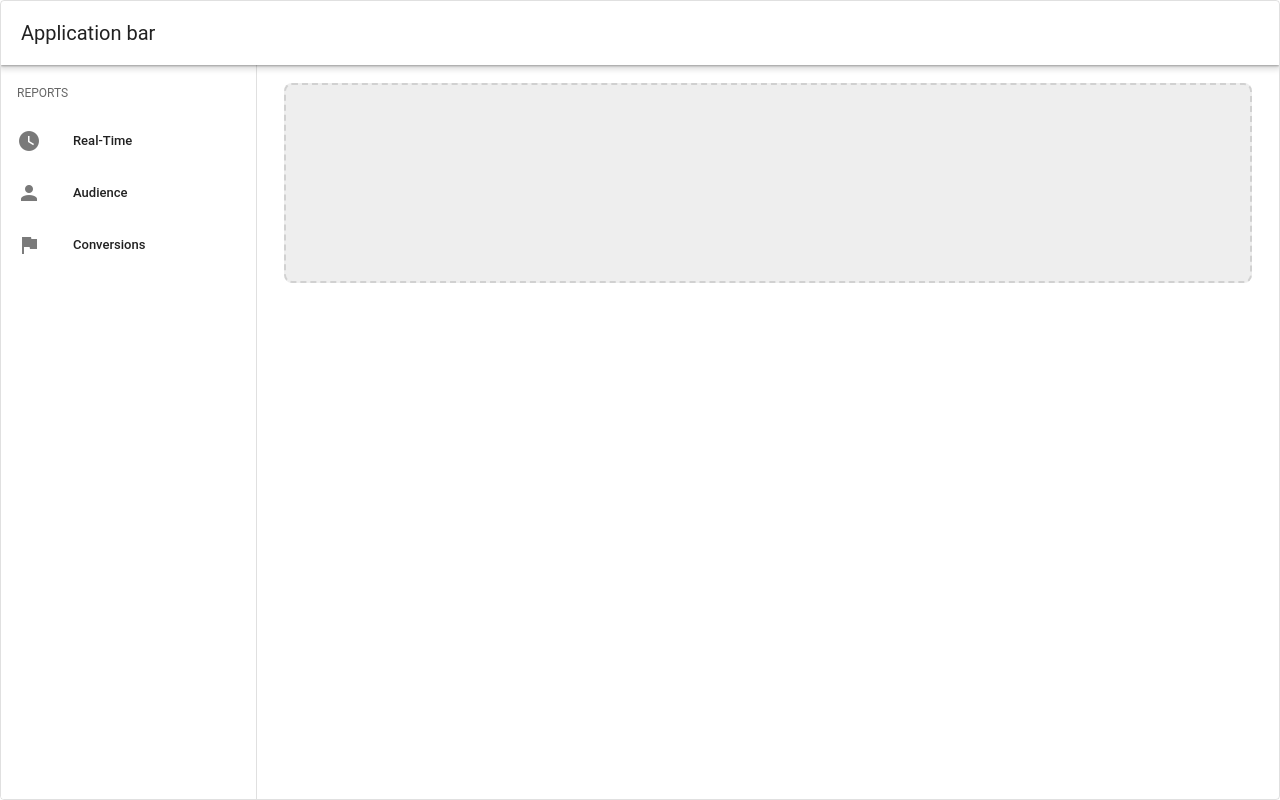
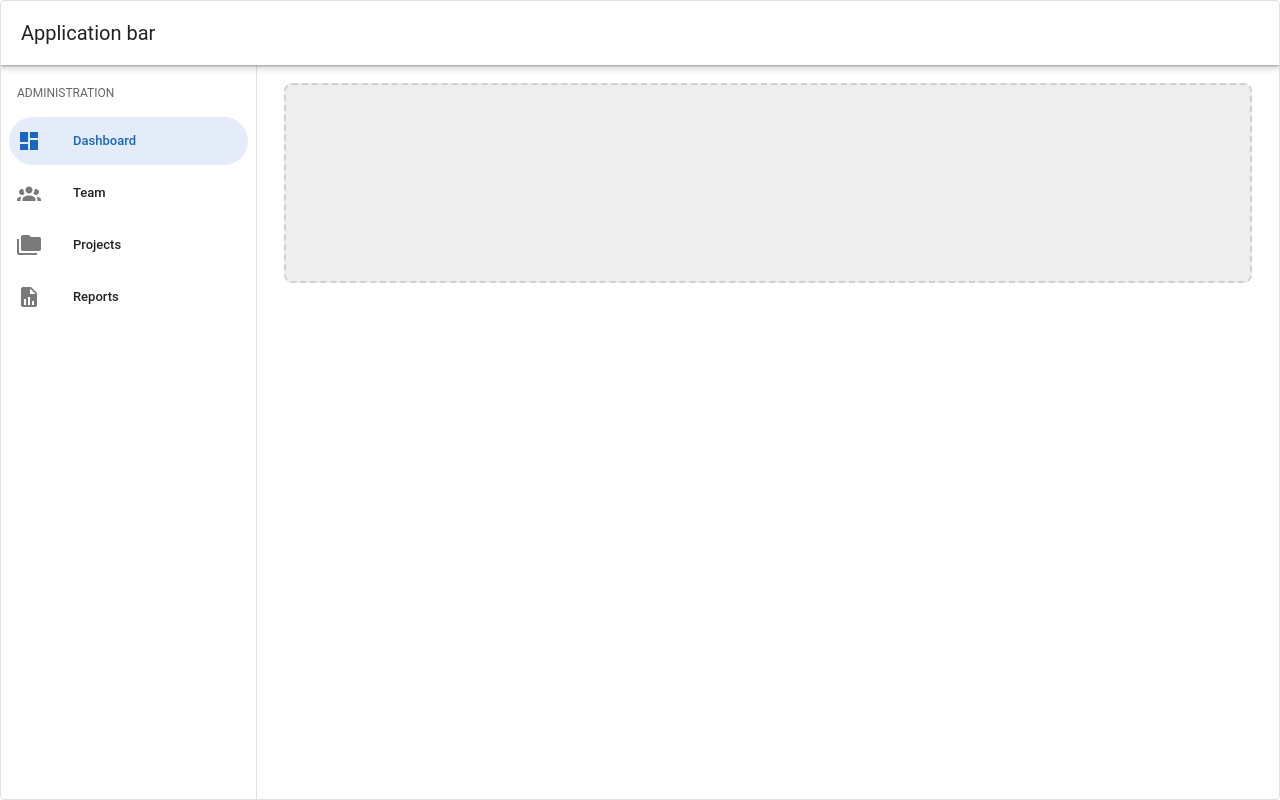
Before and after one commit to GenXwater/vueJS_exercices, a Nuxt app in the folder vue_app_gestion/: page / in a window 1280 px wide. Built offline with nearby package versions, Linux system fonts and the light colour scheme.

Commit message:
Refactor navigation drawer to include administration section and update item list with URLs

```diff
--- a/vue_app_gestion/app/layouts/default.vue
+++ b/vue_app_gestion/app/layouts/default.vue
@@ -3,9 +3,9 @@
     <v-layout class="rounded rounded-md border">
       <v-app-bar title="Application bar"></v-app-bar>
 
-      <v-navigation-drawer>
+      <v-navigation-drawer v-model="drawer">
         <v-list nav>
-          <v-list-subheader>REPORTS</v-list-subheader>
+          <v-list-subheader>ADMINISTRATION</v-list-subheader>
 
           <v-list-item
             v-for="(item, i) in items"
@@ -13,6 +13,7 @@
             :value="item"
             color="primary"
             rounded="xl"
+            :to="item.url"
           >
             <template v-slot:prepend>
               <v-icon :icon="item.icon"></v-icon>
@@ -39,9 +40,12 @@
 </template>
 
 <script setup>
+  const drawer = ref(true);
+
   const items = [
-    { text: 'Real-Time', icon: 'mdi-clock' },
-    { text: 'Audience', icon: 'mdi-account' },
-    { text: 'Conversions', icon: 'mdi-flag' },
+    { text: 'Dashboard', icon: 'mdi-view-dashboard', url: '/' },
+    { text: 'Team', icon: 'mdi-account-group', url: "/team"  },
+    { text: 'Projects', icon: 'mdi-folder-multiple', url: "/projects"  },
+    { text: 'Reports', icon: 'mdi-file-chart', url: "/reports" },
   ]
 </script>
```
